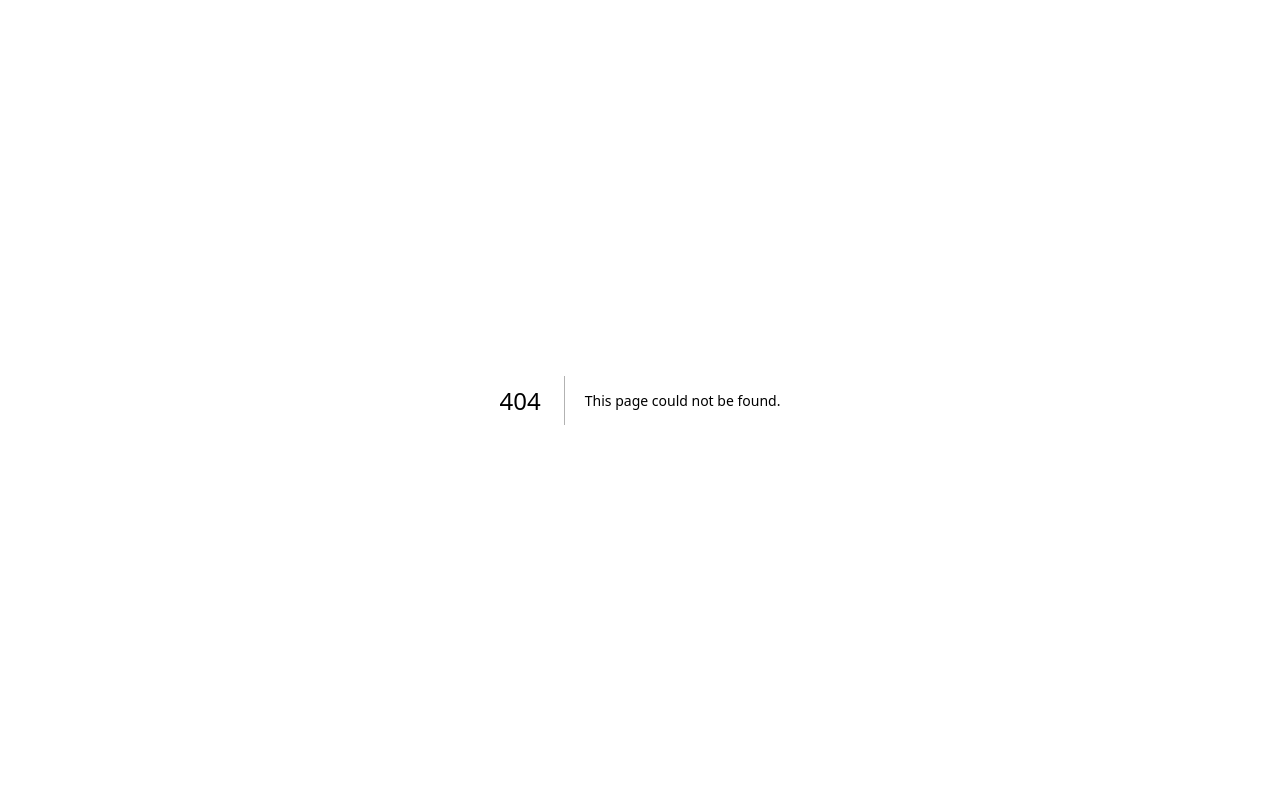
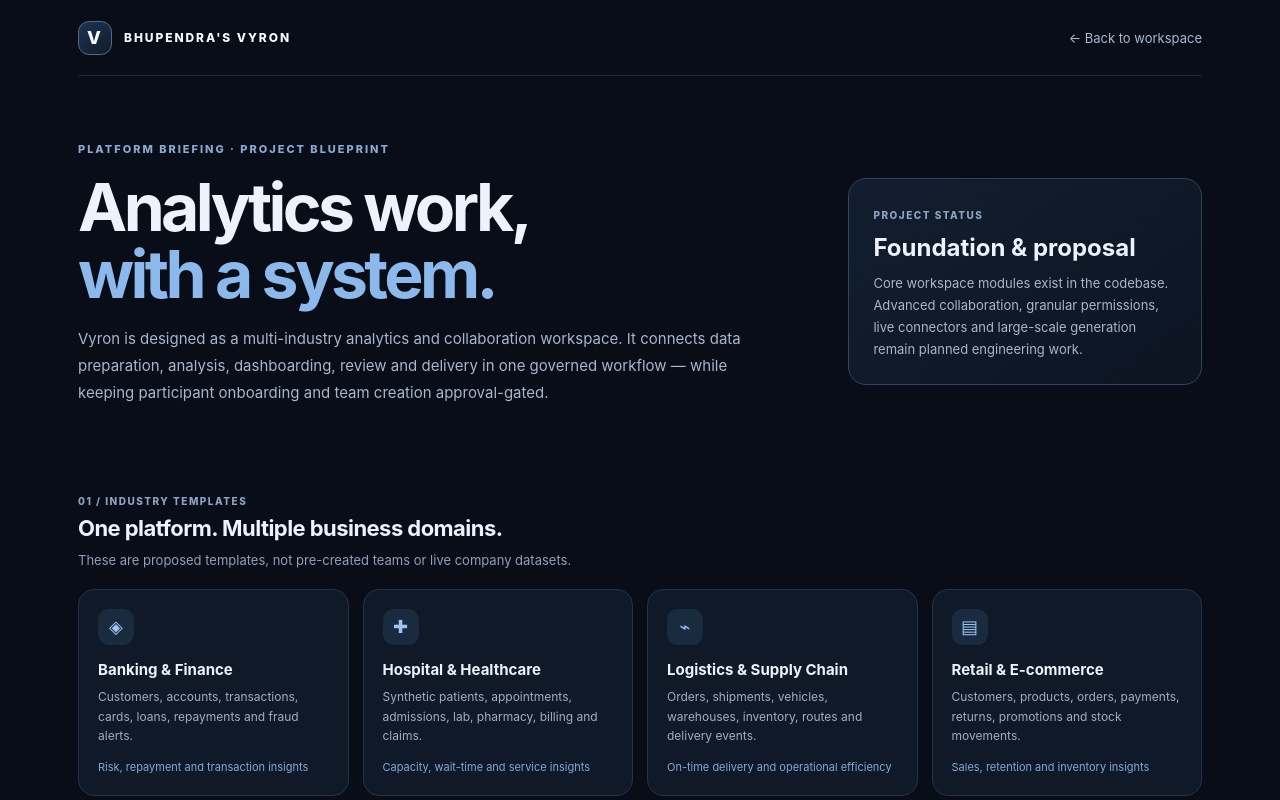
Before and after one commit to bhupendra272003/enterprise-analytics-hub., a Next.js app in the folder apps/web/: page /workspace/blueprint in a window 1280 px wide. Before the commit this address had no page. Shown: the top 800 px of the page. Built offline with nearby package versions, Linux system fonts and the light colour scheme.

Commit message:
feat: add Vyron platform briefing workspace

```diff
--- /dev/null
+++ b/apps/web/app/workspace/blueprint/page.tsx
@@ -0,0 +1,65 @@
+'use client';
+
+const industries = [
+  { name: 'Banking & Finance', detail: 'Customers, accounts, transactions, cards, loans, repayments and fraud alerts.', outcome: 'Risk, repayment and transaction insights', icon: '◈' },
+  { name: 'Hospital & Healthcare', detail: 'Synthetic patients, appointments, admissions, lab, pharmacy, billing and claims.', outcome: 'Capacity, wait-time and service insights', icon: '✚' },
+  { name: 'Logistics & Supply Chain', detail: 'Orders, shipments, vehicles, warehouses, inventory, routes and delivery events.', outcome: 'On-time delivery and operational efficiency', icon: '⌁' },
+  { name: 'Retail & E-commerce', detail: 'Customers, products, orders, payments, returns, promotions and stock movements.', outcome: 'Sales, retention and inventory insights', icon: '▤' }
+];
+
+const lifecycle = ['Requirements', 'Data discovery', 'Ingestion', 'Profiling', 'Cleaning', 'Validation', 'SQL / Python', 'Dashboarding', 'QA & reconciliation', 'Insights & delivery'];
+
+export default function BlueprintPage() {
+  return <main className="vyron-blueprint">
+    <style>{`
+      .vyron-blueprint{min-height:100vh;background:#080d17;color:#edf2fb;padding:0 0 56px;font-family:Inter,ui-sans-serif,system-ui,-apple-system,Segoe UI,sans-serif}
+      .vb-shell{max-width:1180px;margin:auto;padding:0 28px}
+      .vb-top{height:76px;border-bottom:1px solid #1d293a;display:flex;align-items:center;justify-content:space-between}
+      .vb-brand{display:flex;align-items:center;gap:12px;color:#f7f9ff;text-decoration:none;font-size:12px;letter-spacing:.16em;font-weight:800}
+      .vb-mark{width:34px;height:34px;border:1px solid #536987;border-radius:11px;display:grid;place-items:center;background:linear-gradient(145deg,#1d3452,#111b2a);font-size:18px}
+      .vb-back{color:#a9bad1;text-decoration:none;font-size:13px}
+      .vb-hero{padding:66px 0 40px;display:grid;grid-template-columns:1.35fr .65fr;gap:36px;align-items:center}
+      .vb-kicker{color:#8ba9d0;font-size:11px;font-weight:800;letter-spacing:.18em;text-transform:uppercase}
+      .vb-hero h1{font-size:clamp(38px,6vw,66px);line-height:1.02;letter-spacing:-.055em;margin:18px 0 16px}
+      .vb-hero h1 em{font-style:normal;color:#8db8ec}
+      .vb-lead{color:#a8b7cb;line-height:1.8;max-width:680px;font-size:15px}
+      .vb-status{border:1px solid #31445d;background:linear-gradient(145deg,#121e30,#0c1421);border-radius:18px;padding:24px}
+      .vb-status small,.vb-label{color:#8ca5c4;font-size:10px;font-weight:800;letter-spacing:.15em;text-transform:uppercase}
+      .vb-status strong{display:block;font-size:24px;margin:10px 0}
+      .vb-status p{color:#a8b7cb;font-size:13px;line-height:1.7;margin:0}
+      .vb-section{margin-top:34px}
+      .vb-section h2{font-size:22px;letter-spacing:-.025em;margin:8px 0}
+      .vb-sub{color:#91a1b7;font-size:13px;line-height:1.7;margin:0 0 18px}
+      .vb-grid{display:grid;grid-template-columns:repeat(4,minmax(0,1fr));gap:14px}
+      .vb-card{background:#101927;border:1px solid #233247;border-radius:16px;padding:19px;min-height:190px}
+      .vb-icon{width:36px;height:36px;border-radius:11px;background:#1a2b40;color:#9dc5f4;display:grid;place-items:center;font-size:18px}
+      .vb-card h3{font-size:15px;margin:15px 0 8px}
+      .vb-card p{font-size:12px;line-height:1.65;color:#9eafc4;margin:0}
+      .vb-card small{display:block;margin-top:13px;color:#82a9d6;font-size:11px;line-height:1.5}
+      .vb-flow{display:grid;grid-template-columns:repeat(5,minmax(0,1fr));gap:9px}
+      .vb-step{background:#101927;border:1px solid #233247;border-radius:12px;padding:13px;font-size:12px;color:#d6e2f1}
+      .vb-step span{display:block;color:#7696bd;font-size:10px;margin-bottom:7px;letter-spacing:.1em}
+      .vb-cols{display:grid;grid-template-columns:1fr 1fr;gap:14px}
+      .vb-panel{border:1px solid #233247;background:#101927;border-radius:16px;padding:21px}
+      .vb-panel h3{font-size:15px;margin:0 0 12px}
+      .vb-panel ul{margin:0;padding-left:18px;color:#a9b8cb;font-size:12px;line-height:1.9}
+      .vb-note{border-left:3px solid #7198c5;background:#111d2c;padding:16px 18px;border-radius:0 12px 12px 0;color:#b7c6d9;font-size:12px;line-height:1.75}
+      .vb-footer{border-top:1px solid #1d293a;margin-top:48px;padding-top:20px;display:flex;justify-content:space-between;color:#647890;font-size:10px;letter-spacing:.12em}
+      @media(max-width:850px){.vb-grid{grid-template-columns:repeat(2,minmax(0,1fr))}.vb-hero{grid-template-columns:1fr}.vb-flow{grid-template-columns:repeat(2,minmax(0,1fr))}}
+      @media(max-width:560px){.vb-shell{padding:0 17px}.vb-top{height:64px}.vb-brand{font-size:10px}.vb-grid,.vb-cols{grid-template-columns:1fr}.vb-hero{padding:46px 0 24px}.vb-card{min-height:0}.vb-footer{gap:12px;flex-direction:column}}
+    `}</style>
+    <div className="vb-shell">
+      <header className="vb-top"><a className="vb-brand" href="/workspace"><span className="vb-mark">V</span> BHUPENDRA'S VYRON</a><a className="vb-back" href="/workspace">← Back to workspace</a></header>
+      <section className="vb-hero">
+        <div><div className="vb-kicker">Platform briefing · Project blueprint</div><h1>Analytics work,<br/><em>with a system.</em></h1><p className="vb-lead">Vyron is designed as a multi-industry analytics and collaboration workspace. It connects data preparation, analysis, dashboarding, review and delivery in one governed workflow — while keeping participant onboarding and team creation approval-gated.</p></div>
+        <aside className="vb-status"><small>PROJECT STATUS</small><strong>Foundation & proposal</strong><p>Core workspace modules exist in the codebase. Advanced collaboration, granular permissions, live connectors and large-scale generation remain planned engineering work.</p></aside>
+      </section>
+      <section className="vb-section"><div className="vb-label">01 / Industry templates</div><h2>One platform. Multiple business domains.</h2><p className="vb-sub">These are proposed templates, not pre-created teams or live company datasets.</p><div className="vb-grid">{industries.map(item=><article className="vb-card" key={item.name}><div className="vb-icon">{item.icon}</div><h3>{item.name}</h3><p>{item.detail}</p><small>{item.outcome}</small></article>)}</div></section>
+      <section className="vb-section"><div className="vb-label">02 / Analytics lifecycle</div><h2>From raw data to reviewed insights.</h2><p className="vb-sub">Each handoff should preserve the source, version, responsible person and quality evidence.</p><div className="vb-flow">{lifecycle.map((step,i)=><div className="vb-step" key={step}><span>STEP {String(i+1).padStart(2,'0')}</span>{step}</div>)}</div></section>
+      <section className="vb-section"><div className="vb-label">03 / Governance</div><h2>Permission first. Participation second.</h2><div className="vb-cols"><article className="vb-panel"><h3>Approval gates</h3><ul><li>Project proposal and scope prepared.</li><li>Trainer/institution approves industries, data and workload.</li><li>Participant count and consent are confirmed.</li><li>Invitations and memberships are issued.</li><li>Teams, responsibilities and deadlines are assigned.</li></ul></article><article className="vb-panel"><h3>Role separation</h3><ul><li>Owner — accountable workspace owner.</li><li>Admin — trusted organization settings and member administration.</li><li>Manager — project delivery and workload coordination.</li><li>Analyst — authorized data and analysis work.</li><li>Viewer / Reviewer — limited read access to approved material.</li></ul></article></div></section>
+      <section className="vb-section"><div className="vb-label">04 / Safe data operations</div><h2>Designed for realistic, responsible practice.</h2><div className="vb-note">Use synthetic or formally approved de-identified datasets. No real patient records, bank-customer details or payment-card data should be introduced without authorization and safeguards. Large-volume generation is disabled until its volume scope, storage, cost and performance are confirmed.</div></section>
+      <section className="vb-section"><div className="vb-label">05 / Honest delivery scope</div><div className="vb-cols"><article className="vb-panel"><h3>Existing foundation</h3><ul><li>Registration, email verification and sessions.</li><li>Organizations, invitations and access requests.</li><li>Projects, tasks and notifications.</li><li>CSV upload, cleaning, profiling and validation.</li><li>Dataset versions, audit history and report links.</li></ul></article><article className="vb-panel"><h3>Next engineering phases</h3><ul><li>Project and dataset-level permission controls.</li><li>Durable object storage and large-data processing.</li><li>Approved database/API connectors.</li><li>Shared SQL/Python workspace and safe handoffs.</li><li>Secure Power BI embedding, backups and monitoring.</li></ul></article></div></section>
+      <footer className="vb-footer"><span>© 2026 BHUPENDRA'S VYRON</span><span>DATA · GOVERNANCE · COLLABORATION</span></footer>
+    </div>
+  </main>;
+}
```
